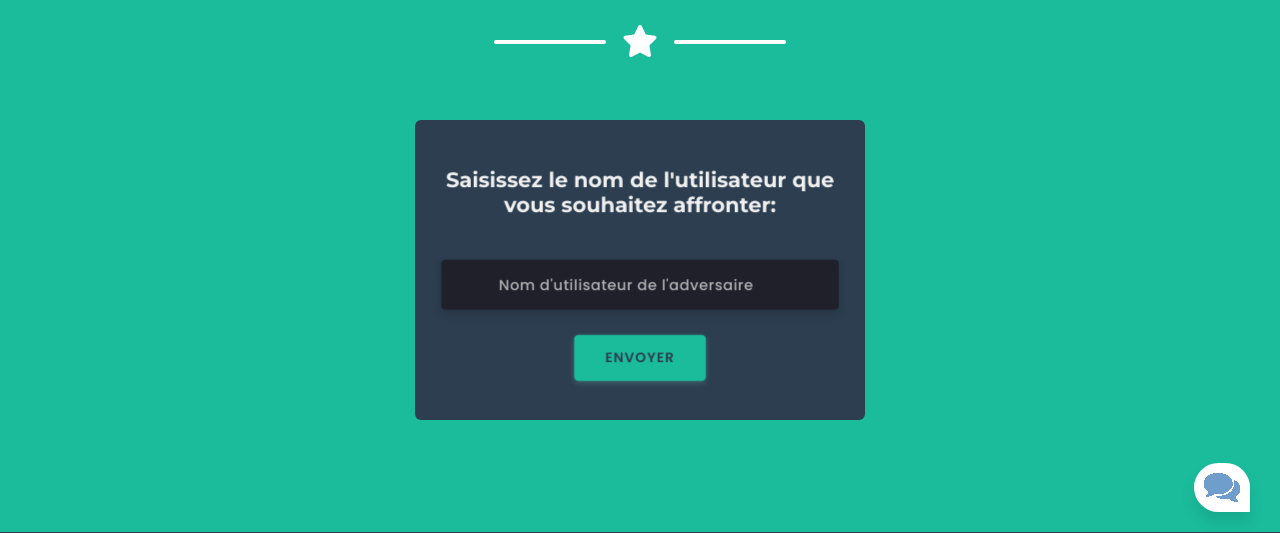
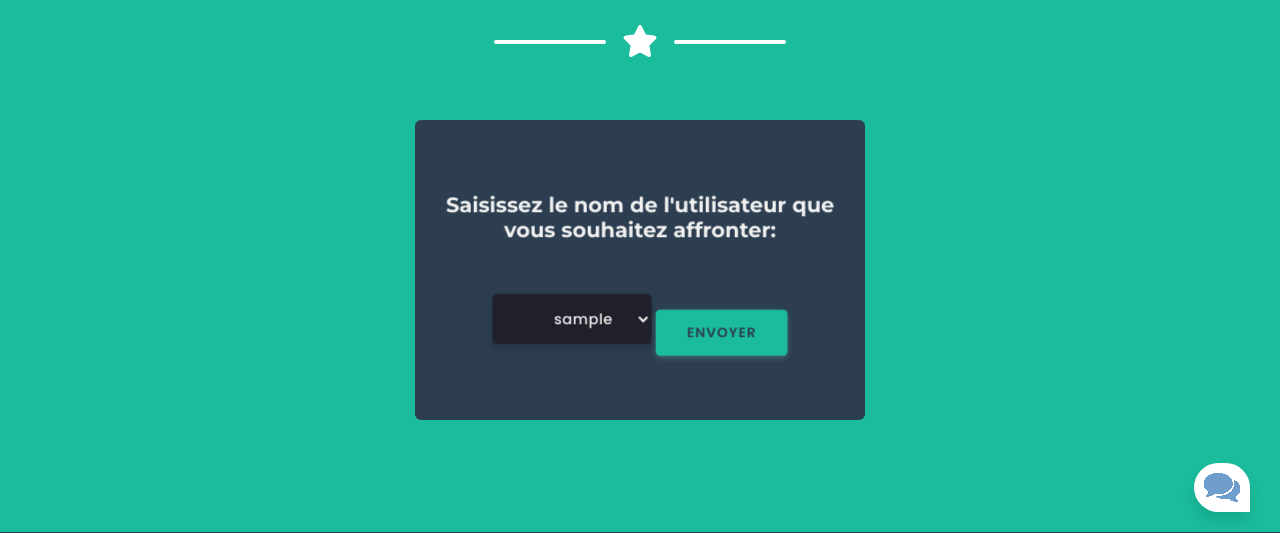
Before and after one commit to mx79/nambot, a Flask app: page /chess in a window 1280 px wide. Shown: the part 258-791 px from the top of the page. Run offline with Flask 2, Linux system fonts and the light colour scheme; the visitor is signed in with stand-in values (Sample User, id 1); a database or web service that is not in the repository returns one stand-in record (values such as "Sample title"); parts of the project's set-up code (start-up, migrations or seed data) failed here and were passed over; some libraries are stand-ins or nearby versions.

Commit message:
liste déroulantes username implémentées

```diff
--- a/app.py
+++ b/app.py
@@ -14,7 +14,6 @@ socketio = SocketIO(app)
 
 # TODO: Voir pour un premier déploiement sur GCP
 
-# TODO: Upload un avatar par utilisateur et le stocker dans le user correspondant
 # TODO: Liste déroulante noms des utilisateurs => profil.html et chess.html
 
 # TODO: Voir pour un autre footer
--- a/routes/chess.py
+++ b/routes/chess.py
@@ -222,4 +222,5 @@ def chess_game(tmp_string: str = None):
             )
         return render_template("404.html")
 
-    return render_template("chess.html")
+    return render_template("chess.html", users=[user["username"] for user in db.users.find()
+                                                if user["username"] != session.get("username")])
--- a/templates/chess.html
+++ b/templates/chess.html
@@ -20,11 +20,15 @@
                         <div class="form-group mt-2">
                             <h5 class="mb-4 pb-3">Saisissez le nom de l'utilisateur que vous souhaitez
                                 affronter:</h5>
-                            <input type="text" name="chess_opponent_username" class="form-style"
-                                   placeholder="Nom d'utilisateur de l'adversaire"
-                                   id="chess_opponent_username"
-                                   title="Nom d'utilisateur de la personne à affronter"
-                                   autocomplete="off" required>
+                            <label>
+                                <select name="chess_opponent_username" class="form-style" required>
+                                    <option class="form-style"
+                                            value="{{ users[0] }}" selected>{{ users[0] }}</option>
+                                    {% for user in users[1:] %}
+                                        <option value="{{ user }}">{{ user }}</option>
+                                    {% endfor %}
+                                </select>
+                            </label>
                             <i class="input-icon uil uil-at"></i>
                             <input type="submit" name="submit" class="btn mt-4"
                                    value="Envoyer" id="forgot_button">
```
